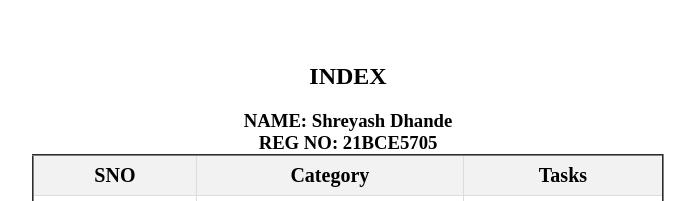
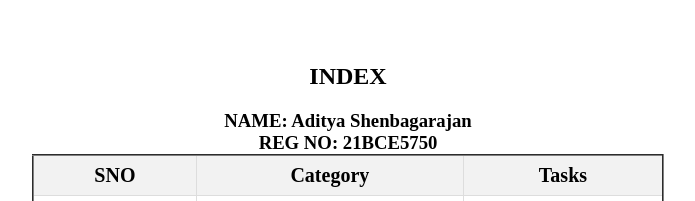
Before and after one commit to AdityaShenbi/MERN-Assessment, a plain HTML site: page index.html in a window 1280 px wide. Shown: the top 201 px of the page, without its empty margins (292-987 px from the left). Drawn offline with Linux system fonts and the light colour scheme.

Commit message:
Update index.html

```diff
--- a/index.html
+++ b/index.html
@@ -35,8 +35,8 @@
   </head>
   <body>
     <h2>INDEX</h2>
-    <h3>NAME: Shreyash Dhande</h3>
-    <h3>REG NO: 21BCE5705</h3>
+    <h3>NAME: Aditya Shenbagarajan</h3>
+    <h3>REG NO: 21BCE5750</h3>
     <table border="2">
       <tr>
         <th>SNO</th>
```
